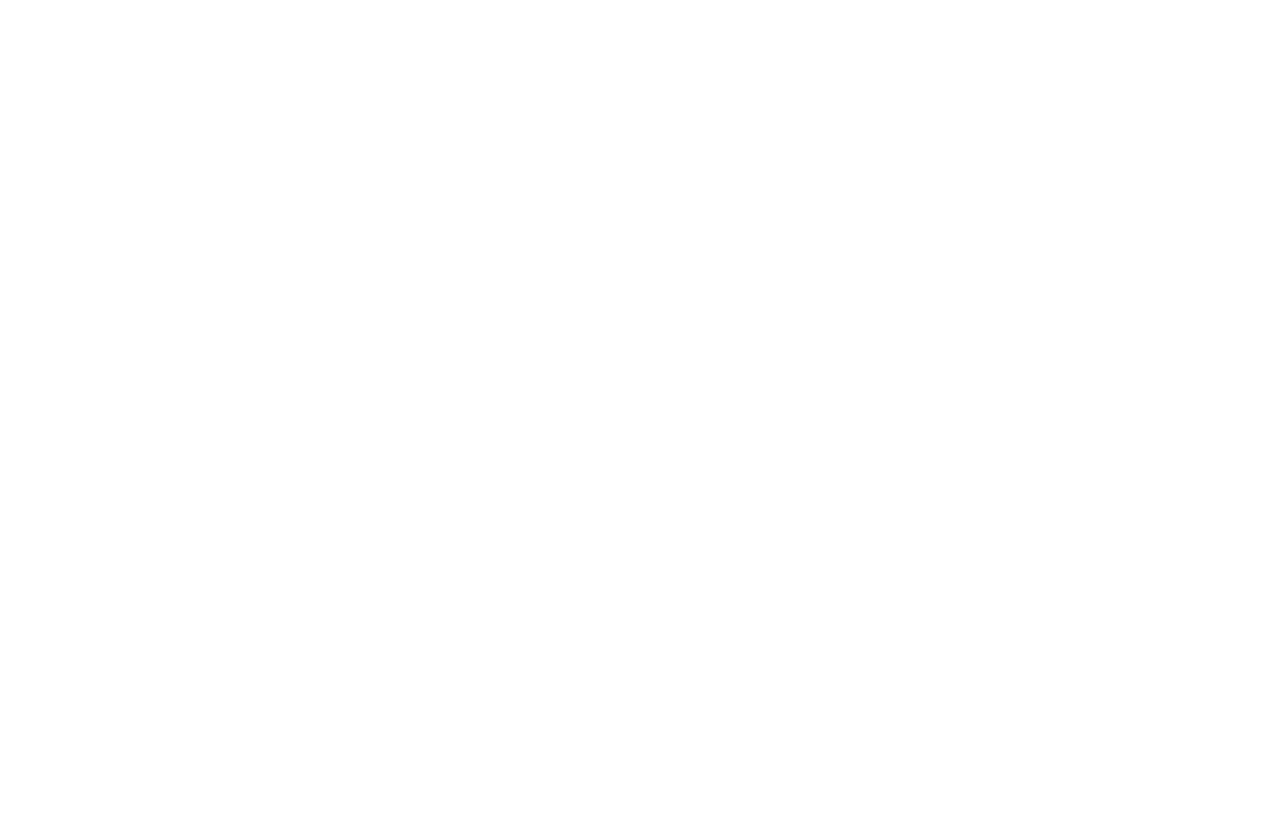
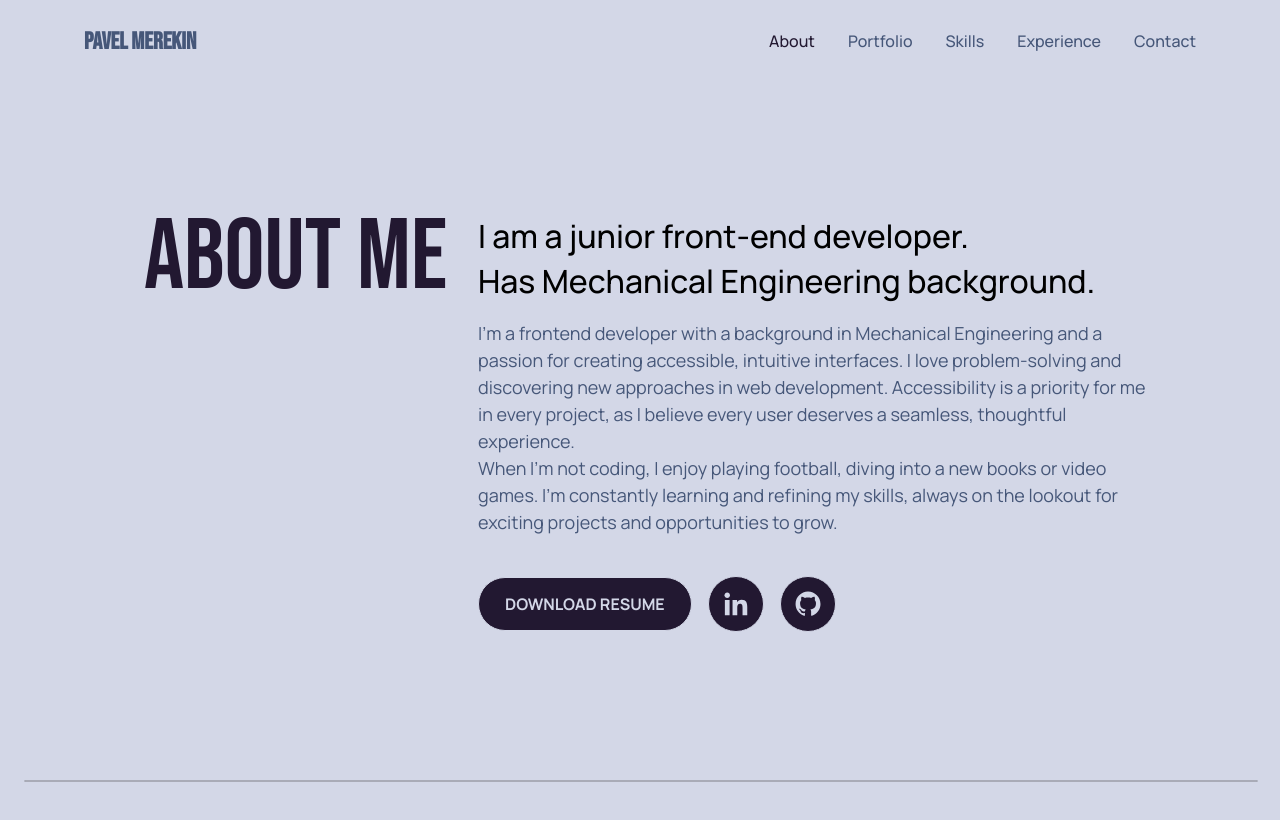
Before and after one commit to truesup/truesup-frontend, a plain HTML site: page index.html in a window 1280 px wide. Drawn offline with Linux system fonts and the light colour scheme.

Commit message:
header and about section are almost ready (mvp)

```diff
--- a/index.html
+++ b/index.html
@@ -4,10 +4,87 @@
     <meta charset="UTF-8" />
     <meta name="viewport" content="width=device-width, initial-scale=1.0" />
     <title>I do really need a job</title>
+    <link rel="stylesheet" href="./styles.css" />
   </head>
   <body>
-    <header class="header"></header>
-    <section class="about"></section>
+    <header class="header">
+      <h1 class="header-logo">PAVEL MEREKIN</h1>
+      <nav class="header-menu">
+        <ul class="header-menu-list">
+          <li class="header-menu-item">
+            <a href="/" class="header-menu-link is-current">About</a>
+          </li>
+          <li class="header-menu-item">
+            <a href="/" class="header-menu-link">Portfolio</a>
+          </li>
+          <li class="header-menu-item">
+            <a href="/" class="header-menu-link">Skills</a>
+          </li>
+          <li class="header-menu-item">
+            <a href="/" class="header-menu-link">Experience</a>
+          </li>
+          <li class="header-menu-item">
+            <a href="/" class="header-menu-link">Contact</a>
+          </li>
+        </ul>
+      </nav>
+    </header>
+    <section class="about">
+      <div class="about-container">
+        <h2 class="about-title">ABOUT ME</h2>
+        <div class="about-info">
+          <p class="about-info-main">
+            I am a junior front-end developer. <br />
+            Has Mechanical Engineering background.
+          </p>
+          <p class="about-info-other">
+            I’m a frontend developer with a background in Mechanical Engineering
+            and a passion for creating accessible, intuitive interfaces. I love
+            problem-solving and discovering new approaches in web development.
+            Accessibility is a priority for me in every project, as I believe
+            every user deserves a seamless, thoughtful experience. <br />
+            When I’m not coding, I enjoy playing football, diving into a new
+            books or video games. I’m constantly learning and refining my
+            skills, always on the lookout for exciting projects and
+            opportunities to grow.
+          </p>
+          <div class="about-info-buttons">
+            <a
+              class="button download-resume-button"
+              href="./resume/Merekin-Resume-EN.pdf"
+              download="Merekin-Pavel-CV.pdf"
+            >
+              DOWNLOAD RESUME
+            </a>
+            <button class="button linkedin-button">
+              <a href="/">
+                <img
+                  src="./imgs/icons/linkedinsvg.svg"
+                  width="30"
+                  alt="LinkedIn"
+                  loading="lazy"
+                />
+              </a>
+            </button>
+            <button class="button github-button">
+              <a
+                href="https://github.com/truesup"
+                target="_blank"
+                rel="noopener noreferrer"
+              >
+                <img
+                  src="./imgs/icons/github.svg"
+                  width="30"
+                  alt="GitHub"
+                  loading="lazy"
+                />
+              </a>
+            </button>
+          </div>
+        </div>
+      </div>
+    </section>
+    <hr class="section-divider" />
     <section class="portfolio"></section>
     <section class="skills"></section>
     <section class="experience"></section>
--- a/styles.css
+++ b/styles.css
@@ -85,3 +85,127 @@ body {
   --color-button-border: #484848;
   --color-accent: #377aff;
 }
+
+/* common styles */
+h2,
+h3 {
+  font-family: var(--font-family-base);
+  color: var(--color-hard-dark);
+  line-height: 1;
+}
+.button {
+  font-family: var(--font-family-accent);
+  font-weight: var(--font-weight-accent-bold);
+  font-size: 16px;
+  min-height: 54px;
+  box-sizing: border-box;
+  padding: 12px;
+  border: 1px solid var(--color-light);
+  border-radius: 100px;
+  background-color: var(--color-hard-dark);
+  color: var(--color-light);
+}
+.section-divider {
+  margin: 0;
+  width: 100%;
+  border: 1px solid var(--color-button-border);
+  border-radius: 2px;
+  opacity: 0.3;
+}
+
+/* let`s go */
+body {
+  background-color: var(--color-light);
+  padding: 24px;
+}
+.header {
+  display: flex;
+  align-items: center;
+  justify-content: space-between;
+  padding-inline: 60px;
+}
+.header-logo {
+  font-family: var(--font-family-base);
+  color: var(--color-medium-dark);
+  font-size: 24px;
+  line-height: 1.5;
+}
+.header-menu-list {
+  font-family: var(--font-family-accent);
+  font-weight: var(--font-weight-accent-medium);
+  font-size: 16px;
+  display: flex;
+  flex-wrap: wrap;
+  column-gap: 33px;
+}
+.header-menu-link {
+  text-decoration: none;
+  color: var(--color-medium-dark);
+  line-height: 1.6;
+}
+.is-current {
+  color: var(--color-hard-dark);
+}
+.about {
+  margin-inline: 120px 110px;
+  min-height: 90dvh;
+  display: flex;
+  align-items: center;
+  justify-content: center;
+}
+.about-container {
+  display: grid;
+  grid-template-rows: repeat(3, auto);
+  grid-template-columns: 1fr 2fr;
+}
+.about-title {
+  font-weight: var(--font-weight-accent-regular);
+  font-size: 100px;
+}
+.about-info-main,
+.about-info-other {
+  font-family: var(--font-family-accent);
+}
+.about-info-main {
+  font-weight: var(--font-weight-accent-medium);
+  font-size: 32px;
+  line-height: 1.4;
+  padding-block: 6px 16px;
+}
+.about-info-other {
+  font-weight: var(--font-weight-accent-regular);
+  font-size: 18px;
+  line-height: 1.5;
+  color: var(--color-medium-dark);
+}
+.about-info-buttons {
+  margin-top: 40px;
+  display: flex;
+  align-items: center;
+  column-gap: 16px;
+}
+.download-resume-button {
+  text-decoration: none;
+  font-weight: var(--font-weight-accent-bold);
+  display: flex;
+  align-items: center;
+  justify-content: center;
+  padding-inline: 26px;
+  transition: 0.2s ease;
+  cursor: pointer;
+}
+.download-resume-button:hover {
+  border: 1px solid var(--color-hard-dark);
+  background-color: var(--color-light);
+  color: var(--color-hard-dark);
+  scale: 1.02;
+}
+.linkedin-button,
+.github-button {
+  cursor: pointer;
+  transition: scale 0.3s ease;
+}
+.linkedin-button:hover,
+.github-button:hover {
+  scale: 1.03;
+}
```
Also changed, not shown: imgs/icons/github.svg (added), imgs/icons/linkedinsvg.svg (added), 1 other file.
